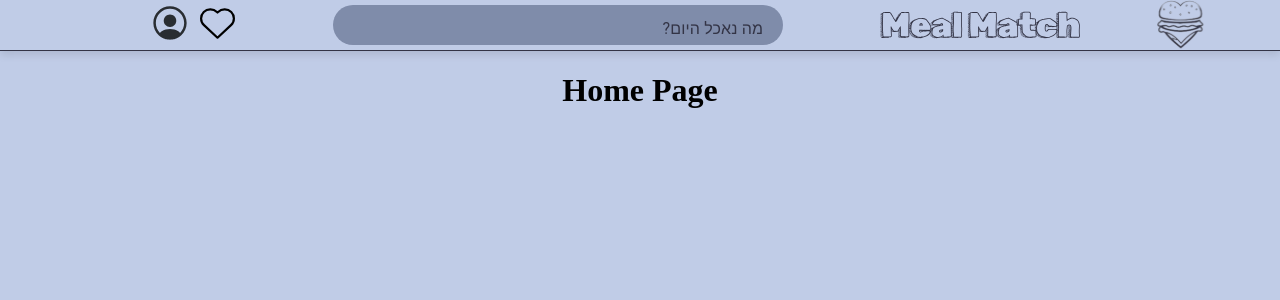
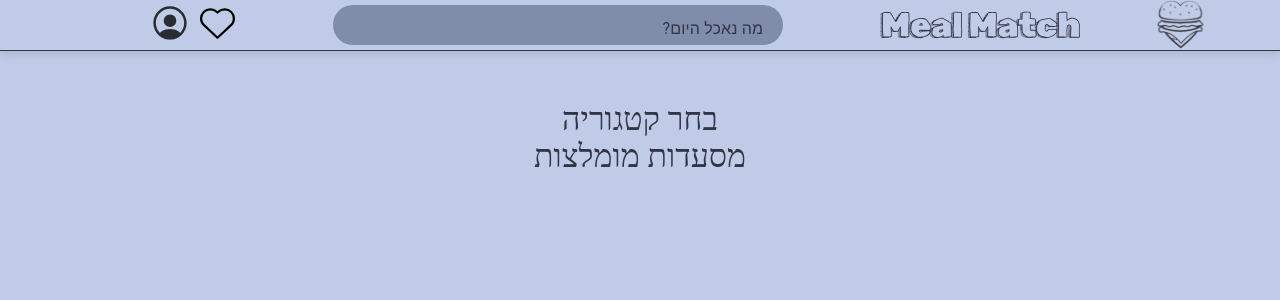
Before and after one commit to orishac/MealsMatch-FE, a React (Vite) app: page / in a window 1280 px wide. Shown: the top 300 px of the page. Built offline with nearby package versions, Linux system fonts and the light colour scheme; some icons are missing.

Commit message:
feat(home-page): add titles in home page

```diff
--- a/src/components/NavBar/styles.scss
+++ b/src/components/NavBar/styles.scss
@@ -1,4 +1,4 @@
-@import '../../styles/settings';
+@use '../../styles/settings';
 
 .navbar {
     &__container {
--- a/src/pages/HomePage/index.tsx
+++ b/src/pages/HomePage/index.tsx
@@ -1,7 +1,21 @@
+import './styles.scss'
+
 const HomePage = () => {
   return (
-    <div>
-      <h1>Home Page</h1>
+    <div className="home-page">
+      <div className="home-page__categories">
+        <div className="home-page__title">
+          בחר קטגוריה
+        </div>
+        <div className="home-page__categories-content">
+        </div>
+      </div>
+      <div className="home-page__reccomendations">
+        <div className="home-page__title">
+          מסעדות מומלצות
+        </div>
+        <div className="home-page__reccomendations-content"></div>
+      </div>
     </div>
   );
 };
--- /dev/null
+++ b/src/pages/HomePage/styles.scss
@@ -0,0 +1,12 @@
+.home-page {
+    display: flex;
+    flex-direction: column;
+    align-items: center;
+    padding: 50px;
+
+    &__title {
+        font-weight: 400;
+        font-size: 32px;
+        color: var(--dark-blue);
+    }
+}
```
